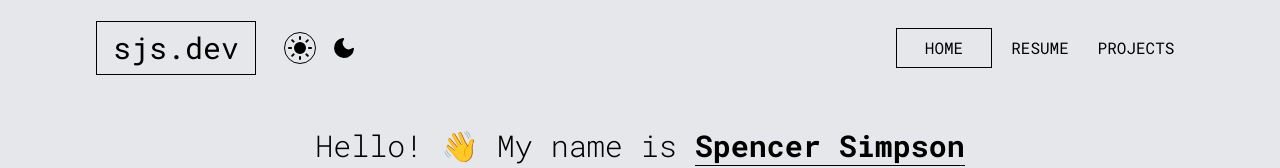
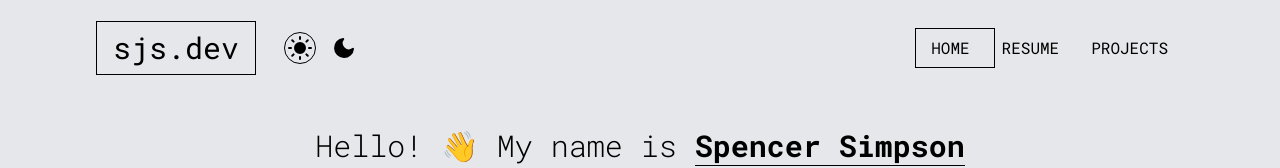
Before and after one commit to sjsimpson/dev-portfolio, a Next.js app: page / in a window 1280 px wide. Shown: the top 168 px of the page. Built offline with nearby package versions, Linux system fonts and the light colour scheme.

Commit message:
refactor: update top-nav to not be fixed width

```diff
--- a/src/app/_components/top-nav-link.tsx
+++ b/src/app/_components/top-nav-link.tsx
@@ -2,22 +2,55 @@
 
 import Link from "next/link";
 import { Roboto_Mono } from "next/font/google";
+import { useEffect, useMemo, useRef, useState } from "react";
+import { usePathname } from "next/navigation";
 
 const roboto = Roboto_Mono({ subsets: ["latin"] });
 
 export default function TopNavLink({
   name,
   href,
+  updateOffset,
+  updateWidth,
 }: {
   name: string;
   href: string;
+  updateOffset: (offset: number) => void;
+  updateWidth: (offset: number) => void;
 }) {
+  const pathname = usePathname();
+  const [active, setActive] = useState(false);
+  const linkRef = useRef<HTMLDivElement>(null);
+
+  const match = useMemo(() => {
+    const rootPath = pathname.split("/")[1];
+    return href.slice(1, href.length) === rootPath;
+  }, [pathname, href]);
+
+  useEffect(() => {
+    setActive(match);
+  }, [match]);
+
+  useEffect(() => {
+    if (active && linkRef.current) {
+      if (updateOffset) {
+        const offset = linkRef.current.offsetLeft;
+        updateOffset(offset);
+      }
+
+      if (updateWidth) {
+        const width = linkRef.current.offsetWidth;
+        updateWidth(width);
+      }
+    }
+  }, [active, updateOffset, updateWidth]);
+
   return (
-    <div className="flex justify-center w-24 cursor-pointer hover:font-semibold">
-      <Link
-        className="flex justify-center py-2 px-4 w-24 select-none"
-        href={href}
-      >
+    <div
+      className="flex justify-center cursor-pointer hover:font-semibold"
+      ref={linkRef}
+    >
+      <Link className="flex justify-center py-2 px-4 select-none" href={href}>
         <span className={roboto.className}>{name.toUpperCase()}</span>
       </Link>
     </div>
--- a/src/app/_components/top-nav.tsx
+++ b/src/app/_components/top-nav.tsx
@@ -1,33 +1,28 @@
-import { useMemo } from "react";
+import { useMemo, useState } from "react";
 import { usePathname } from "next/navigation";
 import TopNavLink from "./top-nav-link";
 import { links } from "@/constants/nav-links";
 
 export default function TopNav() {
-  const pathname = usePathname();
-
-  const position = useMemo(() => {
-    const rootPath = pathname.split("/")[1];
-    const index = links.findIndex(
-      (link) => link.href.slice(1, link.href.length) === rootPath,
-    );
-
-    if (index !== -1) {
-      return { left: `${96 * index}px` };
-    }
-
-    return { left: "0px" };
-  }, [pathname]);
+  // TODO: Transition this to be a hook/store, so we don't have to pass props
+  const [position, setPosition] = useState(0);
+  const [width, setWidth] = useState(0);
 
   return (
     <div className="flex flex-col justify-center">
       <div className="relative flex">
         <div
           className="absolute flex w-24 h-full border border-solid border-black dark:border-white transition-all ease-out duration-200 pointer-events-none"
-          style={position}
+          style={{ width, translate: position }}
         />
         {links.map((link) => (
-          <TopNavLink key={link.href} href={link.href} name={link.name} />
+          <TopNavLink
+            key={link.href}
+            href={link.href}
+            name={link.name}
+            updateOffset={setPosition}
+            updateWidth={setWidth}
+          />
         ))}
       </div>
     </div>
--- a/src/app/projects/page.tsx
+++ b/src/app/projects/page.tsx
@@ -20,7 +20,7 @@ export default function Projects() {
             </p>
             <p>
               This project is still in progress, and I will be continuing to add
-              functionality to it. For now, it contunues to serve as a great
+              functionality to it. For now, it continues to serve as a great
               vehicle for improving my React skills and working on the M3 React
               npm library.
             </p>
@@ -36,9 +36,10 @@ export default function Projects() {
           <>
             <p className="mb-6">
               M3 React started because I wanted to create an easy solution for
-              implementing React components styled after Google Material 3 spec.
-              Publishing and maintaining open-source software has always been a
-              goal of mine, and this project was my first steps toward it.
+              implementing React components styled after the Google Material 3
+              spec. Publishing and maintaining open-source software has always
+              been a goal of mine, and this project was my first steps toward
+              it.
             </p>
             <p>
               It has grown and improved as I&apos;ve used those components
```
Also changed, not shown: 1 other file (tests, documents, lock files or other folders).
